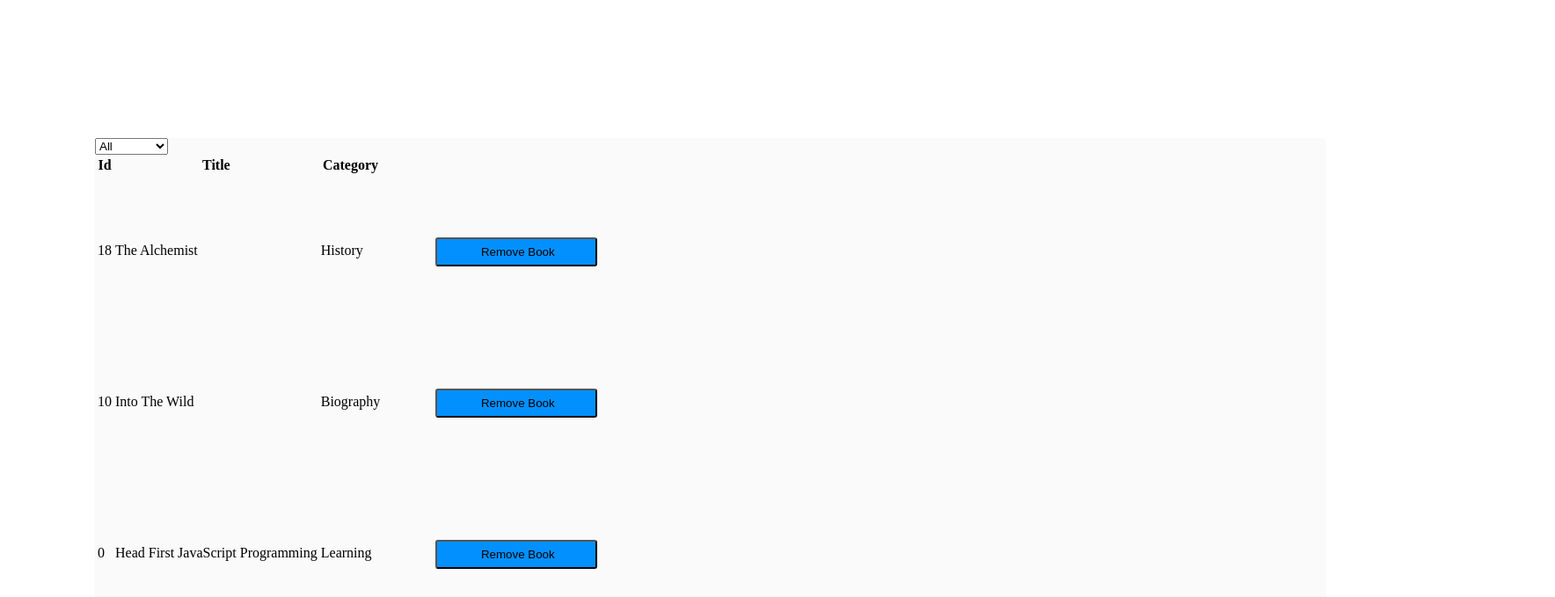
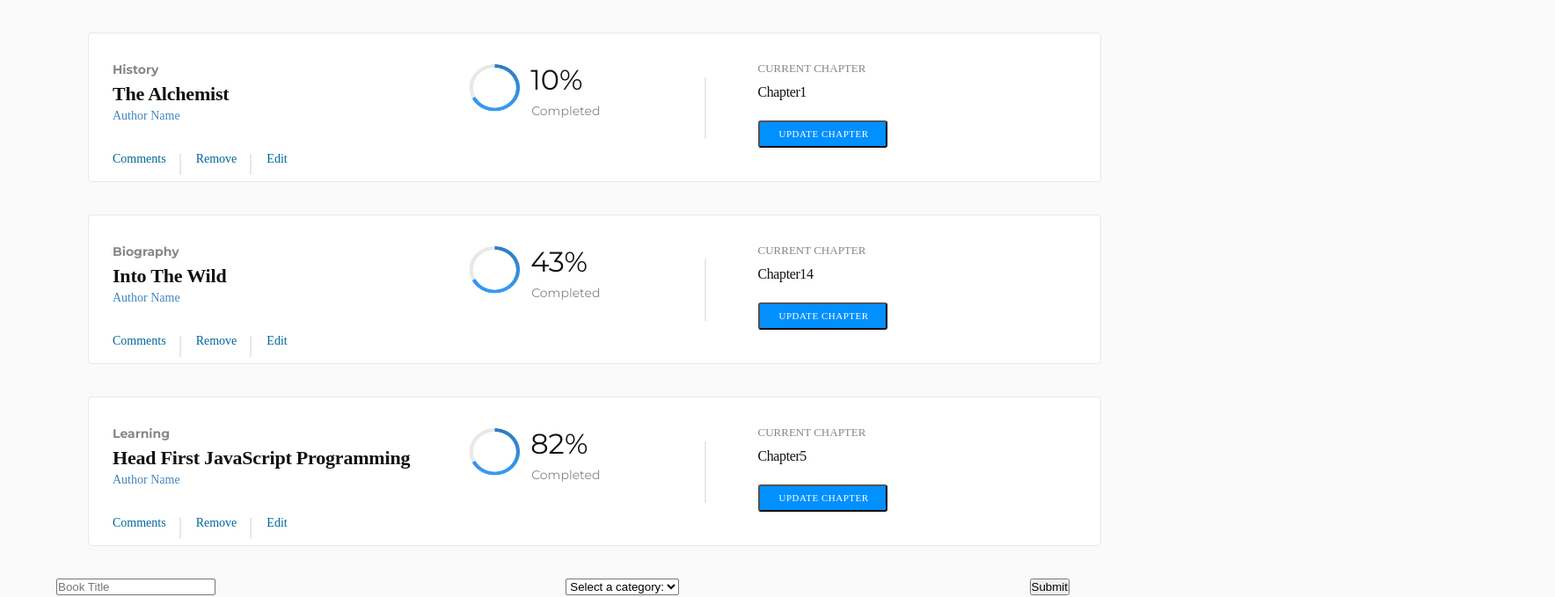
Before and after one commit to taiwo2/Book-store, a React (Create React App) app: page / in a window 1280 px wide. Shown: the top 679 px of the page at 88% size, 1768 px wide, since content can reach past the window. Built offline with nearby package versions, Linux system fonts and the light colour scheme.

Commit message:
Refactor style for Book

```diff
--- a/src/components/Book.js
+++ b/src/components/Book.js
@@ -1,26 +1,57 @@
 /* eslint-disable react/prop-types */
 import PropTypes from 'prop-types';
-import '../styles/index.css';
+import circle from '../styles/circle.png';
 
 const Book = ({
   bookId, title, category, handleClick,
 }) => (
-  <tr className="Lesson-Panel">
-    <td>{bookId}</td>
-    <td>{title}</td>
-    <td>{category}</td>
-    <td>
+  <div className="book-item">
+    <div className="book-data">
+      <p className="category">{category}</p>
+      <p className="title">{title}</p>
+      <p className="author">Author Name</p>
+      <div className="links">
+        <button type="button" className="link">
+          Comments
+        </button>
+        <span className="tick" />
         <button
+          className="link"
           type="button"
-        className="Rectangle-2"
           onClick={() => {
             handleClick({ bookId, title, category });
           }}
         >
-        Remove Book
+          Remove
         </button>
-    </td>
-  </tr>
+        <span className="tick" />
+        <button type="button" className="link">
+          Edit
+        </button>
+      </div>
+    </div>
+    <div className="reading-progress">
+      <img className="oval" alt="circle" src={circle} />
+      <div>
+        <p className="percent-complete">
+          {Math.floor(Math.random() * 100)}
+          %
+        </p>
+        <p className="completed">Completed</p>
+      </div>
+    </div>
+    <div className="line-2" />
+    <div className="chapter-info">
+      <p className="current-chapter">CURRENT CHAPTER</p>
+      <p className="chapter">
+        Chapter
+        {Math.floor(Math.random() * 20)}
+      </p>
+      <button type="button" className="update-progress">
+        UPDATE CHAPTER
+      </button>
+    </div>
+  </div>
 );
 
 Book.propTypes = {
--- a/src/containers/BooksList.js
+++ b/src/containers/BooksList.js
@@ -3,17 +3,11 @@
 import { connect } from 'react-redux';
 import PropTypes from 'prop-types';
 import Book from '../components/Book';
-import { removeBook, changeFilter } from '../actions';
-import CategoryFilter from '../components/CategoryFilter';
-import '../styles/index.css';
+import { removeBook } from '../actions';
 
 const BooksList = ({ books, filter, dispatch }) => {
   const handleRemoveBook = ({ bookId }) => {
     dispatch(removeBook(bookId));
-  };
-
-  const handleFilterChange = (e) => {
-    dispatch(changeFilter(e.target.value));
   };
 
   let filteredBooks = '';
@@ -44,17 +38,7 @@
 
   return (
     <>
-      <CategoryFilter handleChange={handleFilterChange} />
-      <table>
-        <thead>
-          <tr>
-            <th>Id</th>
-            <th>Title</th>
-            <th>Category</th>
-          </tr>
-        </thead>
-        <tbody>{filteredBooks}</tbody>
-      </table>
+      <div>{filteredBooks}</div>
     </>
   );
 };
--- a/src/styles/index.css
+++ b/src/styles/index.css
@@ -1,12 +1,29 @@
-body {
-  width: 1600px;
-  height: 1434px;
-  padding: 149px 60px 123px 100px;
-  background-color: var(--pale-grey);
+/* stylelint-disable font-family-no-missing-generic-family-keyword */
+@import url("https://fonts.googleapis.com/css2?family=Montserrat:wght@100;400;700&family=Roboto+Slab:wght@400;700&display=swap");
+
+:root {
+  --blue: #1e90ff;
+  --white: #fff;
+  --medium-blue: #307bbe;
+  --dodger-blue: #379cf6;
+  --black-two: #121212;
 }
 
-.App {
-  width: 1400px;
+*,
+*::before,
+*::after {
+  padding: 0;
+  margin: 0;
+  box-sizing: border-box;
+}
+
+html {
+  font-size: 62.5%;
+  scroll-behavior: smooth;
+}
+
+body {
+  width: 100vw;
   height: 1097px;
   margin: 0 40px 65px 0;
   padding: 0 0 794px;
@@ -15,21 +32,266 @@
   background-color: #fafafa;
 }
 
-.Lesson-Panel {
-  width: 1200px;
-  height: 170px;
-  margin: 37px 100px 0;
-  padding: 32px 147px 26px 27px;
+.navbar {
+  width: 100%;
+  display: flex;
+  justify-content: space-around;
+  align-items: center;
+  font-family: Montserrat;
+  font-weight: bold;
+  font-stretch: normal;
+  font-style: normal;
+  line-height: normal;
+  letter-spacing: normal;
+  color: #0290ff;
+  background: white;
+}
+
+.title {
+  margin: 6px 47px 2px 0;
+  font-family: Montserrat;
+  font-size: 30px;
+  font-weight: bold;
+  font-stretch: normal;
+  font-style: normal;
+  line-height: normal;
+  letter-spacing: normal;
+  color: #0290ff;
+}
+
+.navbar-links {
+  display: flex;
+  align-items: center;
+}
+
+.navbar-link {
+  margin-right: 2rem;
+  opacity: 0.5;
+  font-family: Montserrat;
+  font-size: 13px;
+  font-weight: normal;
+  font-stretch: normal;
+  font-style: normal;
+  line-height: normal;
+  letter-spacing: 1.9px;
+  color: var(--black-two);
+  text-decoration: none;
+}
+
+.selected {
+  font-weight: bold;
+}
+
+.profile {
+  width: 7rem;
+}
+
+.book-item {
+  display: flex;
+  width: 90%;
+  height: 17rem;
+  margin: 37px 100px;
+  padding: 3.2rem 14.7rem 2.6rem 2.7rem;
   border-radius: 4px;
   border: solid 1px #e8e8e8;
   background-color: var(--white);
 }
 
-.Rectangle-2 {
-  width: 184px;
-  height: 33px;
-  margin: 12px 0 9px 59px;
+.book-data {
+  width: 50%;
+}
+
+.book-item .category {
+  width: 4.9rem;
+  height: 1.8rem;
+  margin: 0 3.9rem 0 0;
+  opacity: 0.5;
+  font-family: Montserrat;
+  font-size: 14px;
+  font-weight: bold;
+  font-stretch: normal;
+  font-style: normal;
+  line-height: normal;
+  letter-spacing: normal;
+  color: var(--black-two);
+}
+
+.book-item .title {
+  font-family: RobotoSlab;
+  font-size: 22px;
+  font-weight: bold;
+  font-stretch: normal;
+  font-style: normal;
+  line-height: normal;
+  letter-spacing: -0.2px;
+  color: var(--black-two);
+}
+
+.book-item .author {
+  width: 107px;
+  height: 19px;
+  margin: 4px 0 0;
+  font-family: RobotoSlab;
+  font-size: 14px;
+  font-weight: 300;
+  font-stretch: normal;
+  font-style: normal;
+  line-height: normal;
+  letter-spacing: normal;
+  color: #4386bf;
+}
+
+.book-item .links {
+  padding-top: 2rem;
+  width: 33%;
+  display: flex;
+  align-items: center;
+}
+
+.book-item .link {
+  background: none;
+  border: none;
+  padding: 0;
+  color: #069;
+  height: 19px;
+  font-family: RobotoSlab;
+  font-size: 14px;
+  font-weight: 300;
+  font-stretch: normal;
+  font-style: normal;
+  line-height: normal;
+  letter-spacing: normal;
+}
+
+.book-item .link:hover {
+  text-decoration: underline;
+  cursor: pointer;
+}
+
+.tick {
+  width: 2px;
+  height: 24px;
+  margin: 12px 17px 0 15px;
+  border: solid 1px #e8e8e8;
+}
+
+.percent-complete {
+  margin: 1px 92px 0 11px;
+  font-family: Montserrat;
+  font-size: 32px;
+  font-weight: normal;
+  font-stretch: normal;
+  font-style: normal;
+  line-height: normal;
+  letter-spacing: normal;
+  color: var(--black-two);
+}
+
+.reading-progress {
+  display: flex;
+}
+
+.oval {
+  width: 6rem;
+  height: 6rem;
+}
+
+.completed {
+  margin: 7px 79px 12px 12px;
+  opacity: 0.5;
+  font-family: Montserrat;
+  font-size: 14px;
+  font-weight: normal;
+  font-stretch: normal;
+  font-style: normal;
+  line-height: normal;
+  letter-spacing: normal;
+  color: var(--black-two);
+}
+
+.line-2 {
+  width: 2px;
+  height: 70px;
+  margin: 18px 59px 0 39px;
+  border: solid 1px #e8e8e8;
+}
+
+.chapter-info {
+  width: 30%;
+}
+
+.current-chapter {
+  opacity: 0.5;
+  font-family: RobotoSlab;
+  font-size: 13px;
+  font-weight: 300;
+  font-stretch: normal;
+  font-style: normal;
+  line-height: normal;
+  letter-spacing: normal;
+  color: var(--black-two);
+}
+
+.chapter {
+  margin-top: 1rem;
+  height: 21px;
+  font-family: RobotoSlab;
+  font-size: 16px;
+  font-weight: 300;
+  font-stretch: normal;
+  font-style: normal;
+  line-height: normal;
+  letter-spacing: -0.4px;
+  color: var(--black-two);
+}
+
+.update-progress {
+  font-family: RobotoSlab;
+  font-size: 11px;
+  font-weight: 300;
+  font-stretch: normal;
+  font-style: normal;
+  line-height: normal;
+  letter-spacing: 0.5px;
+  text-align: center;
+  color: var(--white);
+  margin-top: 2rem;
   padding: 7px 19px 8px 22px;
   border-radius: 3px;
   background-color: #0290ff;
 }
+
+form {
+  width: 90%;
+  display: flex;
+  justify-content: space-between;
+  align-items: center;
+  margin: auto;
+}
+
+.book-title {
+  width: 60%;
+  height: 45px;
+  padding: 13px 571px 13px 17px;
+  border-radius: 4px;
+  border: solid 1px #e8e8e8;
+  background-color: var(--white);
+}
+
+.book-category {
+  width: 20%;
+  height: 45px;
+  padding: 6px 15px 9px 16px;
+  border-radius: 4px;
+  border: solid 1px #e8e8e8;
+  background-color: var(--white);
+}
+
+.book-submit {
+  width: 10%;
+  height: 45px;
+  padding: 12.8px 19px 14.2px 22px;
+  border-radius: 3px;
+  background-color: #0290ff;
+  color: white;
+}
```
Also changed, not shown: src/styles/circle.png (added), src/styles/profile.png (added). Lines whose indentation alone changed are shown as unchanged.
